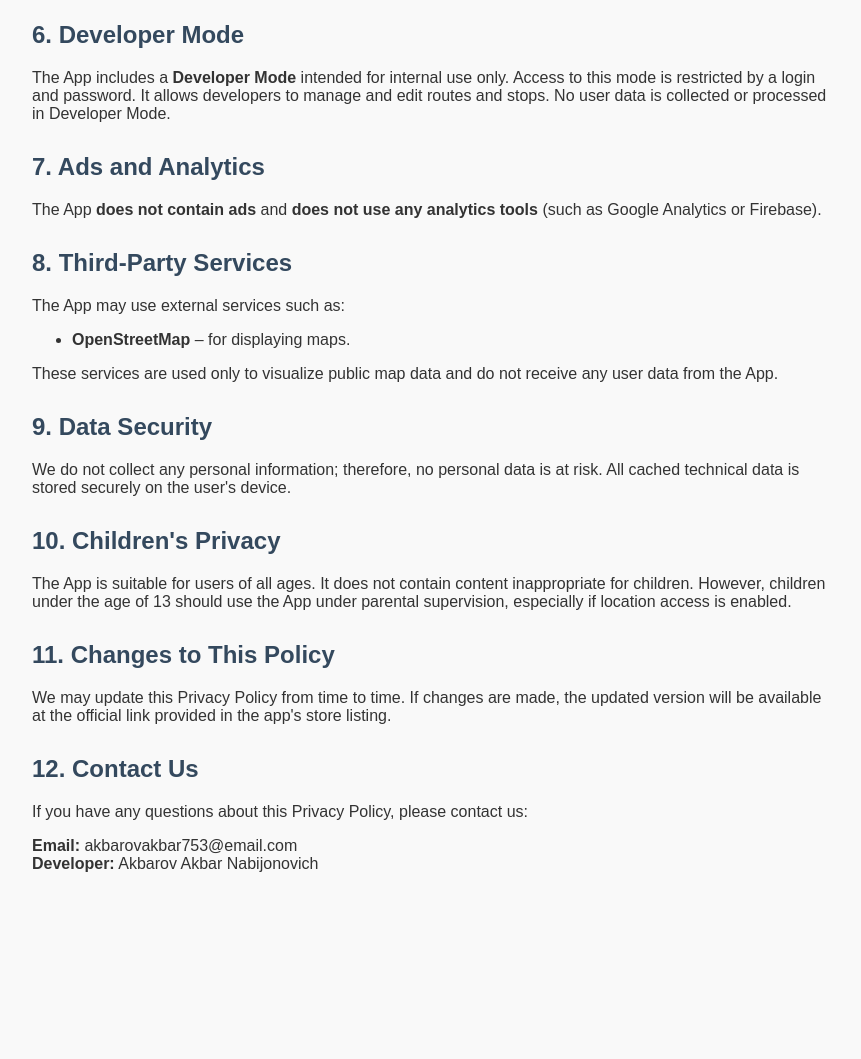
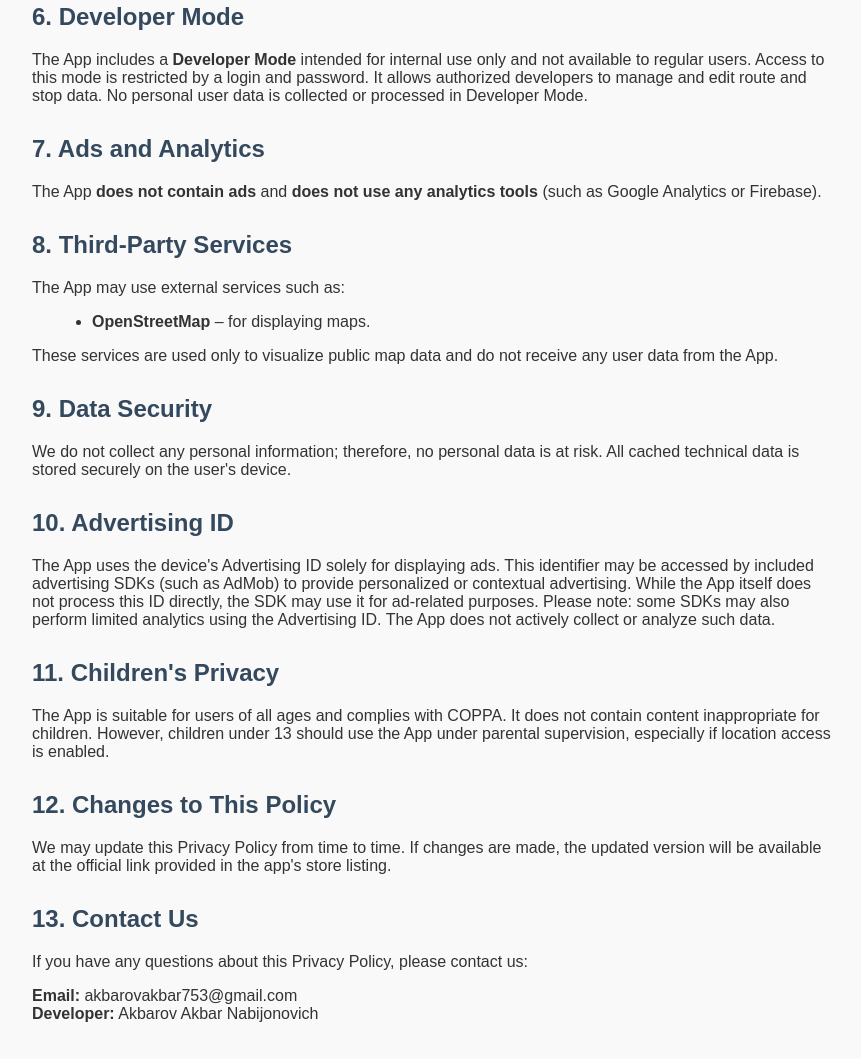
Before and after one commit to GRUMM7506/privacy_policy, a plain HTML site: page index.html in a window 1280 px wide. Shown: the part 1074-2133 px from the top of the page, without its empty margins (208-1069 px from the left). Before the commit the page ends 1983 px from the top, so only its background shows below. Drawn offline with Linux system fonts and the light colour scheme.

Commit message:
Update index.html

```diff
--- a/index.html
+++ b/index.html
@@ -21,16 +21,19 @@
       margin-top: 30px;
       color: #34495e;
     }
+    ul {
+      margin-left: 20px;
+    }
   </style>
 </head>
 <body>
   <h1>Privacy Policy</h1>
-  <p><strong>Effective Date:</strong> June 9, 2025</p>
+  <p><strong>Last Updated:</strong> June 9, 2025</p>
   <p><strong>App Name:</strong> МаршрутПро</p>
   <p><strong>Developer:</strong> Akbarov Akbar Nabijonovich</p>
 
   <h2>1. Introduction</h2>
-  <p>This Privacy Policy explains how the "МаршрутПро" mobile application (hereinafter referred to as "the App") collects, uses, and protects user data. We respect your privacy and are committed to protecting your personal information.</p>
+  <p>This Privacy Policy explains how the "МаршрутПро" mobile application ("the App") collects, uses, and protects user data. We respect your privacy and are committed to protecting your personal information.</p>
 
   <h2>2. Data Collection</h2>
   <p>The App does <strong>not collect or store any personal data</strong> from users. Specifically:</p>
@@ -67,7 +70,7 @@
   <p>This usage is strictly technical and does not involve user identification.</p>
 
   <h2>6. Developer Mode</h2>
-  <p>The App includes a <strong>Developer Mode</strong> intended for internal use only. Access to this mode is restricted by a login and password. It allows developers to manage and edit routes and stops. No user data is collected or processed in Developer Mode.</p>
+  <p>The App includes a <strong>Developer Mode</strong> intended for internal use only and not available to regular users. Access to this mode is restricted by a login and password. It allows authorized developers to manage and edit route and stop data. No personal user data is collected or processed in Developer Mode.</p>
 
   <h2>7. Ads and Analytics</h2>
   <p>The App <strong>does not contain ads</strong> and <strong>does not use any analytics tools</strong> (such as Google Analytics or Firebase).</p>
@@ -82,15 +85,20 @@
   <h2>9. Data Security</h2>
   <p>We do not collect any personal information; therefore, no personal data is at risk. All cached technical data is stored securely on the user's device.</p>
 
-  <h2>10. Children's Privacy</h2>
-  <p>The App is suitable for users of all ages. It does not contain content inappropriate for children. However, children under the age of 13 should use the App under parental supervision, especially if location access is enabled.</p>
+  <h2>10. Advertising ID</h2>
+  <p>The App uses the device's Advertising ID solely for displaying ads. This identifier may be accessed by included advertising SDKs (such as AdMob) to provide personalized or contextual advertising. While the App itself does not process this ID directly, the SDK may use it for ad-related purposes.
 
-  <h2>11. Changes to This Policy</h2>
+Please note: some SDKs may also perform limited analytics using the Advertising ID. The App does not actively collect or analyze such data.</p>
+
+  <h2>11. Children's Privacy</h2>
+  <p>The App is suitable for users of all ages and complies with COPPA. It does not contain content inappropriate for children. However, children under 13 should use the App under parental supervision, especially if location access is enabled.</p>
+
+  <h2>12. Changes to This Policy</h2>
   <p>We may update this Privacy Policy from time to time. If changes are made, the updated version will be available at the official link provided in the app's store listing.</p>
 
-  <h2>12. Contact Us</h2>
+  <h2>13. Contact Us</h2>
   <p>If you have any questions about this Privacy Policy, please contact us:</p>
-  <p><strong>Email:</strong> akbarovakbar753@email.com<br/>
+  <p><strong>Email:</strong> akbarovakbar753@gmail.com<br/>
      <strong>Developer:</strong> Akbarov Akbar Nabijonovich</p>
 </body>
 </html>
```
